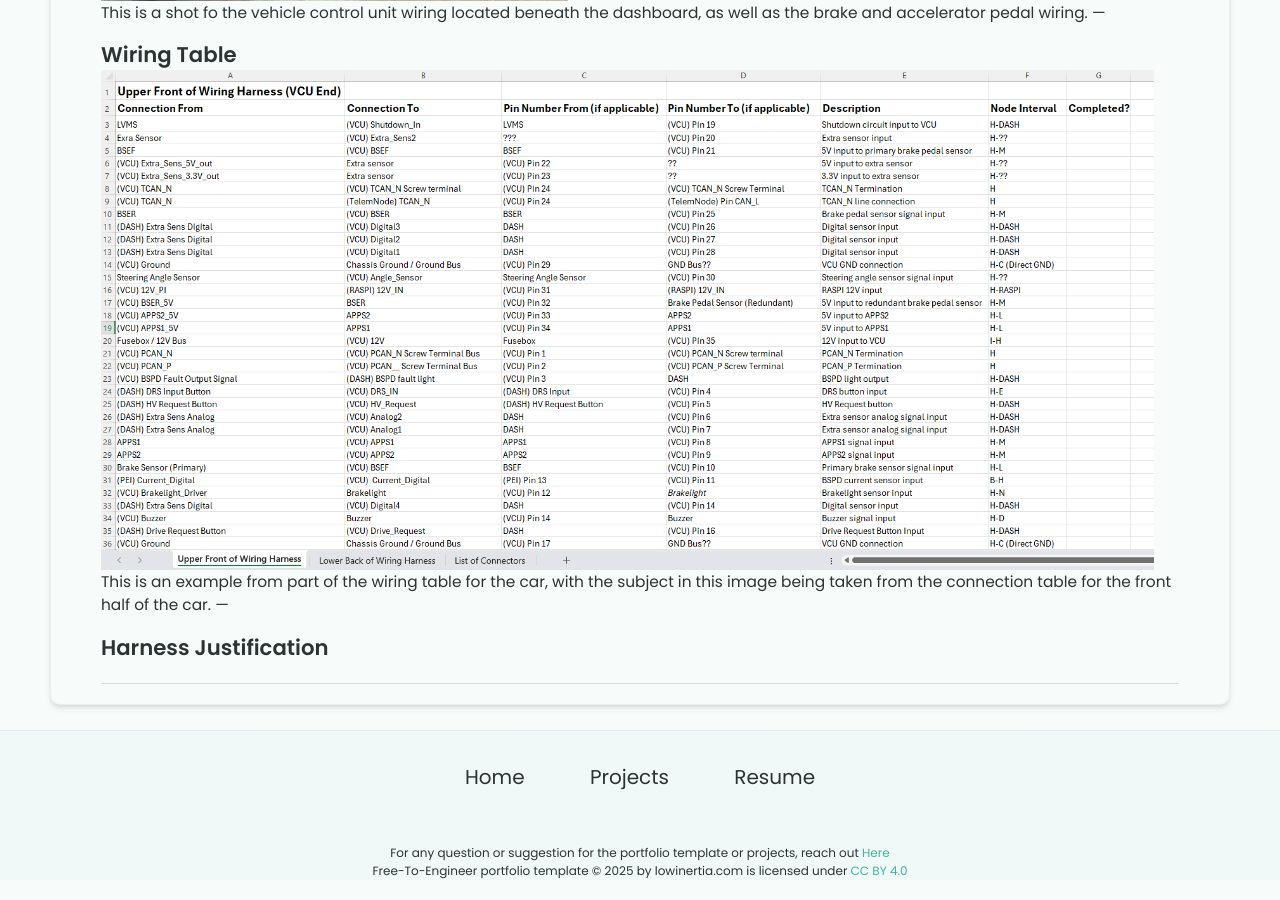
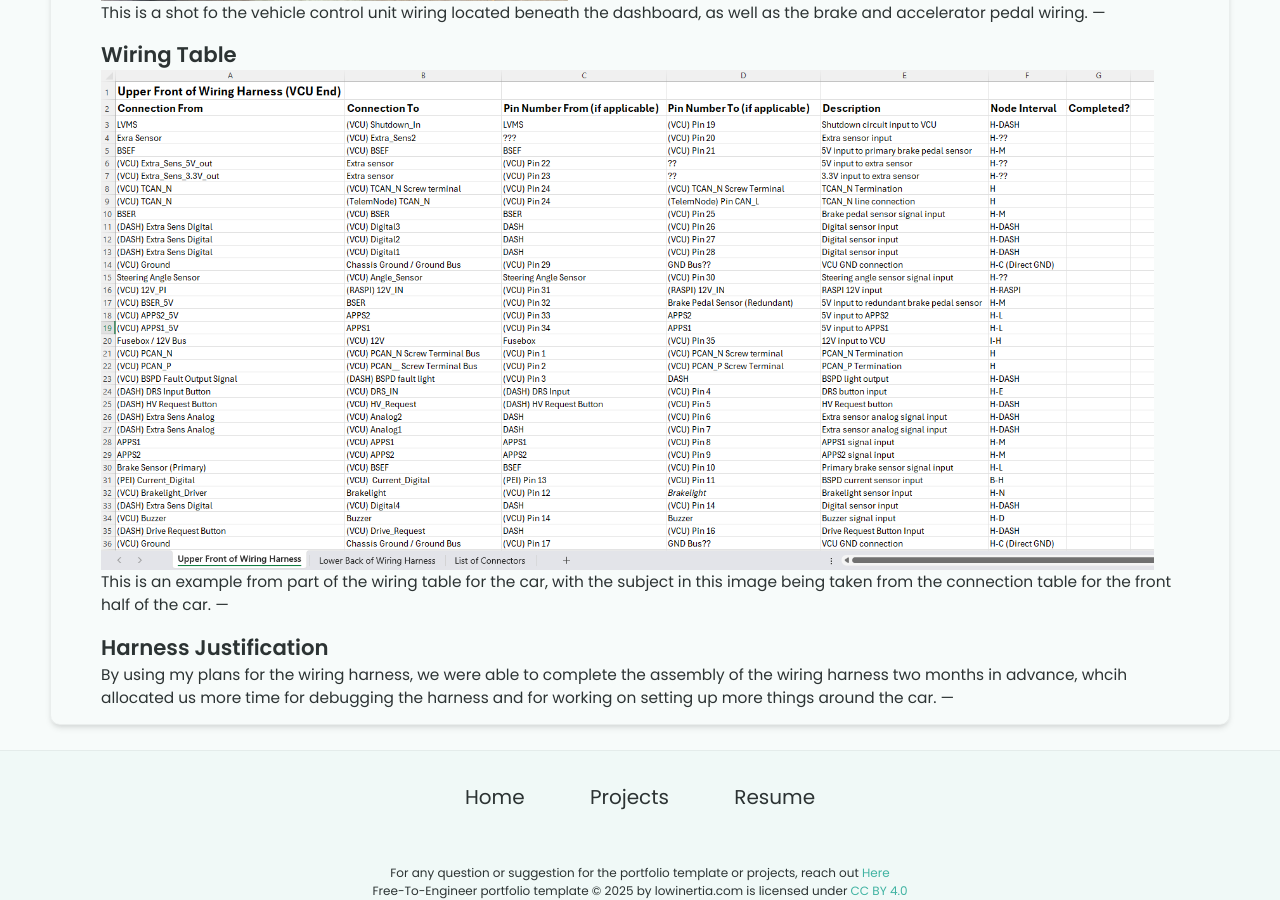
Before and after one commit to WillyWonky967/WillyWonky967.github.io, a Jekyll site: the page built from _projects/WiringHarness/index.md, in a window 1280 px wide and 900 px high, scrolled down 4263 px. Built offline with Jekyll 4.4.1, drawn with Linux system fonts in a browser that asks for light colours.

Commit message:
added more stuff to wriign ahrness

```diff
--- a/_projects/WiringHarness/index.md
+++ b/_projects/WiringHarness/index.md
@@ -60,5 +60,5 @@ This is an example from part of the wiring table for the car, with the subject i
 ---
 
 ## Harness Justification
-
+By using my plans for the wiring harness, we were able to complete the assembly of the wiring harness two months in advance, whcih allocated us more time for debugging the harness and for working on setting up more things around the car.
 ---
```
